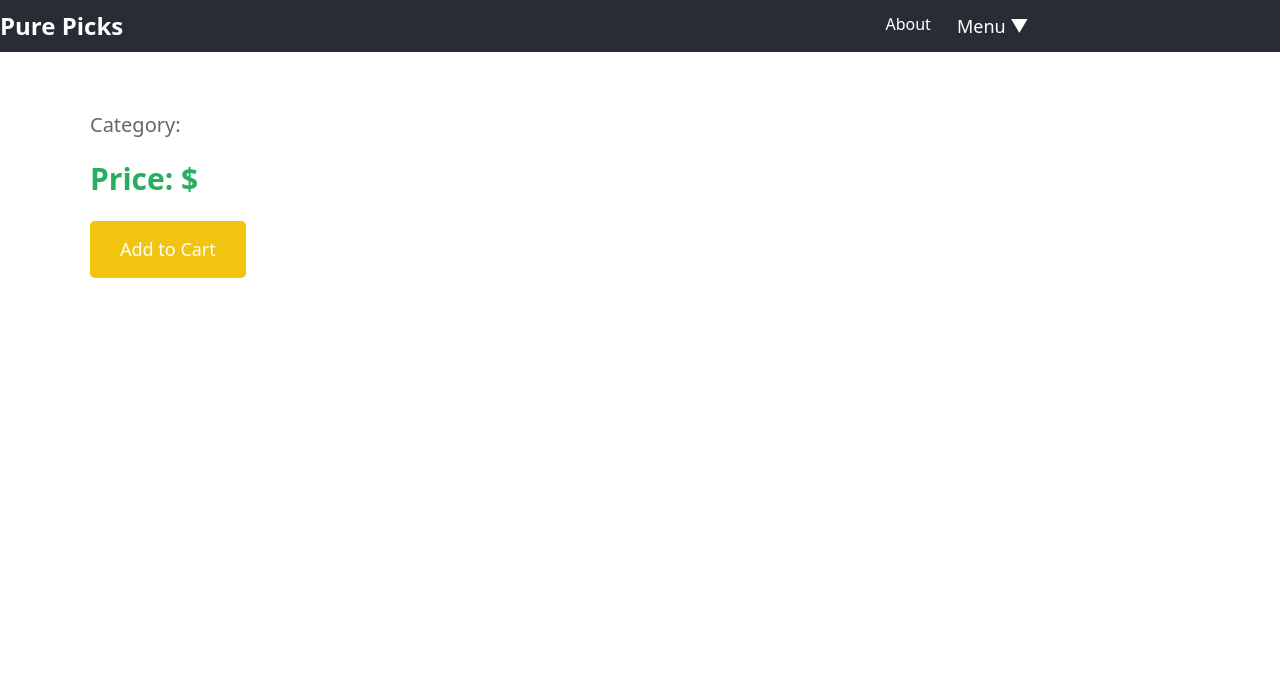
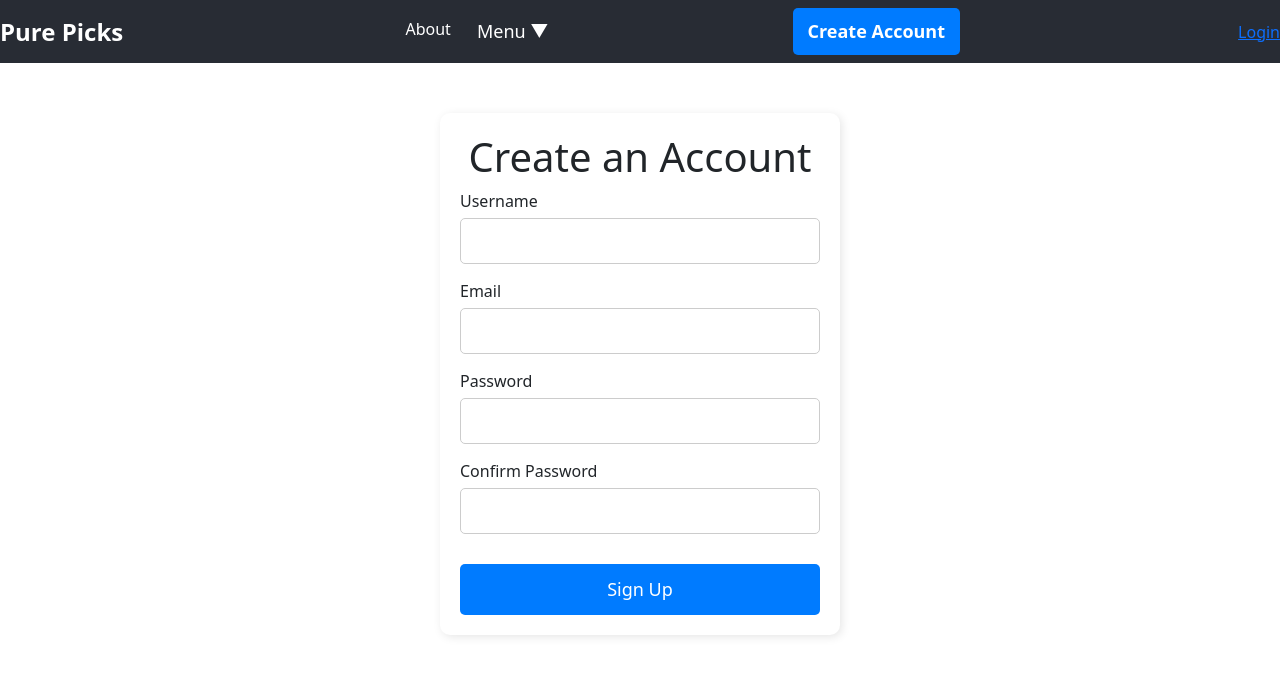
Before and after one commit to HenryDaley2/CapstoneProject, a React (Vite) app in the folder react/: page /createaccount in a window 1280 px wide. Shown: the top 676 px of the page. Built offline with nearby package versions, Linux system fonts and the light colour scheme; no server answers.

Commit message:
final wednesday push

```diff
--- a/react/src/App.css
+++ b/react/src/App.css
@@ -95,7 +95,26 @@ body {
   border-radius: 5px;
   cursor: pointer;
 }
+/* ========== CREATE ACCOUNT BUTTON ========== */
+.navbar-right {
+  display: flex;
+  align-items: center;
+}
 
+.create-account-btn {
+  background-color: #007bff;
+  color: white;
+  text-decoration: none;
+  padding: 10px 15px;
+  border-radius: 5px;
+  font-size: 18px;
+  font-weight: bold;
+  transition: background 0.3s ease;
+}
+
+.create-account-btn:hover {
+  background-color: #0056b3;
+}
 
 /* ========== HOME PAGE ========== */
 .home-container {
@@ -256,3 +275,63 @@ body {
     grid-template-columns: repeat(auto-fit, minmax(180px, 1fr));
   }
 }
+/* ========== CREATE ACCOUNT FORM ========== */
+.account-container {
+  max-width: 400px;
+  margin: 50px auto;
+  padding: 20px;
+  background: white;
+  border-radius: 10px;
+  box-shadow: 2px 2px 10px rgba(0, 0, 0, 0.1);
+  text-align: center;
+}
+
+h1 {
+  font-size: 24px;
+  margin-bottom: 20px;
+}
+
+.account-form {
+  display: flex;
+  flex-direction: column;
+}
+
+.form-group {
+  margin-bottom: 15px;
+  text-align: left;
+}
+
+.form-group label {
+  display: block;
+  font-size: 16px;
+  margin-bottom: 5px;
+}
+
+.form-group input {
+  width: 100%;
+  padding: 10px;
+  border: 1px solid #ccc;
+  border-radius: 5px;
+  font-size: 16px;
+}
+
+.error {
+  color: red;
+  font-size: 14px;
+  margin-top: 5px;
+}
+
+.submit-button {
+  padding: 12px;
+  font-size: 18px;
+  background-color: #007bff;
+  color: white;
+  border: none;
+  border-radius: 5px;
+  cursor: pointer;
+  margin-top: 15px;
+}
+
+.submit-button:hover {
+  background-color: #0056b3;
+}
--- a/react/src/App.jsx
+++ b/react/src/App.jsx
@@ -6,6 +6,8 @@ import "./App.css";
 import Products from "./assets/Products.json";
 import React, { useState, useEffect } from "react";
 import ProductDisplay from "./components/ProductDisplay";
+import CreateAccount from "./components/CreateAccount";
+import Login from "./components/Login";
 
 const App = () => {
     const [data, setData] = useState([]);
@@ -30,11 +32,22 @@ const App = () => {
 
   return (
     <Router>
-      <Navbar data = {data}/>
+      <Navbar data={data} />
       <Routes>
-        <Route path=":id" element ={<ProductDisplay/>} />
-        <Route path="/" element={<Home data = {data} filterProducts={filterProducts} setFilterProducts = {setFilterProducts} />} />
+        <Route path=":id" element={<ProductDisplay />} />
+        <Route
+          path="/"
+          element={
+            <Home
+              data={data}
+              filterProducts={filterProducts}
+              setFilterProducts={setFilterProducts}
+            />
+          }
+        />
         <Route path="/about" element={<About />} />
+        <Route path="/createaccount" element={<CreateAccount />} />
+        <Route path="/login" element={<Login />} />
       </Routes>
     </Router>
   );
--- /dev/null
+++ b/react/src/components/CreateAccount.jsx
@@ -0,0 +1,127 @@
+import { useState } from "react";
+import "../App.css";
+
+const CreateAccount = () => {
+  const [formData, setFormData] = useState({
+    username: "",
+    email: "",
+    password: "",
+    confirmPassword: "",
+  });
+
+  const [errors, setErrors] = useState({});
+  const [successMessage, setSuccessMessage] = useState("");
+
+  // Handle input changes
+  const handleChange = (e) => {
+    setFormData({ ...formData, [e.target.name]: e.target.value });
+  };
+
+  // Validate form
+  const validateForm = () => {
+    let newErrors = {};
+    if (!formData.username.trim()) newErrors.username = "Username is required.";
+    if (!formData.email.includes("@")) newErrors.email = "Enter a valid email.";
+    if (formData.password.length < 6)
+      newErrors.password = "Password must be at least 6 characters.";
+    if (formData.password !== formData.confirmPassword)
+      newErrors.confirmPassword = "Passwords do not match.";
+    setErrors(newErrors);
+    return Object.keys(newErrors).length === 0;
+  };
+
+  // Handle form submission
+  const handleSubmit = async (e) => {
+    e.preventDefault();
+    if (validateForm()) {
+      try {
+        const response = await fetch("http://localhost:3000/register", {
+          method: "POST",
+          headers: { "Content-Type": "application/json" },
+          body: JSON.stringify({
+            username: formData.username,
+            email: formData.email,
+            password: formData.password, // NO HASHING
+          }),
+        });
+
+        const data = await response.json();
+        if (response.ok) {
+          setSuccessMessage(data.message);
+          setFormData({
+            username: "",
+            email: "",
+            password: "",
+            confirmPassword: "",
+          });
+          setErrors({});
+        } else {
+          setErrors({ general: data.message || "Something went wrong" });
+        }
+      } catch (error) {
+        setErrors({ general: "Failed to connect to server" });
+      }
+    }
+  };
+
+  return (
+    <div className="account-container">
+      <h1>Create an Account</h1>
+      <form className="account-form" onSubmit={handleSubmit}>
+        <div className="form-group">
+          <label>Username</label>
+          <input
+            type="text"
+            name="username"
+            value={formData.username}
+            onChange={handleChange}
+          />
+          {errors.username && <p className="error">{errors.username}</p>}
+        </div>
+
+        <div className="form-group">
+          <label>Email</label>
+          <input
+            type="email"
+            name="email"
+            value={formData.email}
+            onChange={handleChange}
+          />
+          {errors.email && <p className="error">{errors.email}</p>}
+        </div>
+
+        <div className="form-group">
+          <label>Password</label>
+          <input
+            type="password"
+            name="password"
+            value={formData.password}
+            onChange={handleChange}
+          />
+          {errors.password && <p className="error">{errors.password}</p>}
+        </div>
+
+        <div className="form-group">
+          <label>Confirm Password</label>
+          <input
+            type="password"
+            name="confirmPassword"
+            value={formData.confirmPassword}
+            onChange={handleChange}
+          />
+          {errors.confirmPassword && (
+            <p className="error">{errors.confirmPassword}</p>
+          )}
+        </div>
+
+        <button type="submit" className="submit-button">
+          Sign Up
+        </button>
+        {errors.general && <p className="error">{errors.general}</p>}
+        {successMessage && <p className="success">{successMessage}</p>}
+      </form>
+    </div>
+  );
+};
+
+export default CreateAccount;
--- a/react/src/components/Login.jsx
+++ b/react/src/components/Login.jsx
@@ -0,0 +1,92 @@
+import { useState } from "react";
+import { useNavigate } from "react-router-dom";
+import "../App.css";
+
+const Login = () => {
+  const [formData, setFormData] = useState({
+    email: "",
+    password: "",
+  });
+
+  const [errors, setErrors] = useState({});
+  const [successMessage, setSuccessMessage] = useState("");
+  const navigate = useNavigate();
+
+  // Handle input changes
+  const handleChange = (e) => {
+    setFormData({ ...formData, [e.target.name]: e.target.value });
+  };
+
+  // Handle login form submission
+  const handleSubmit = async (e) => {
+    e.preventDefault();
+    setErrors({});
+    setSuccessMessage("");
+
+    try {
+      const response = await fetch("http://localhost:3000/login", {
+        method: "POST",
+        headers: { "Content-Type": "application/json" },
+        body: JSON.stringify({
+          email: formData.email,
+          password: formData.password,
+        }),
+      });
+
+      const data = await response.json();
+
+      if (response.ok) {
+        setSuccessMessage("Login successful!");
+        setFormData({ email: "", password: "" });
+
+        // Store user session (use sessionStorage if you prefer non-persistent storage)
+        localStorage.setItem("user", JSON.stringify(data.user));
+
+        // Redirect to home page after login
+        setTimeout(() => navigate("/"), 1500);
+      } else {
+        setErrors({ general: data.message || "Invalid credentials" });
+      }
+    } catch (error) {
+      setErrors({ general: "Failed to connect to server" });
+    }
+  };
+
+  return (
+    <div className="account-container">
+      <h1>Login</h1>
+      <form className="account-form" onSubmit={handleSubmit}>
+        <div className="form-group">
+          <label>Email</label>
+          <input
+            type="email"
+            name="email"
+            value={formData.email}
+            onChange={handleChange}
+            required
+          />
+        </div>
+
+        <div className="form-group">
+          <label>Password</label>
+          <input
+            type="password"
+            name="password"
+            value={formData.password}
+            onChange={handleChange}
+            required
+          />
+        </div>
+
+        <button type="submit" className="submit-button">
+          Login
+        </button>
+
+        {errors.general && <p className="error">{errors.general}</p>}
+        {successMessage && <p className="success">{successMessage}</p>}
+      </form>
+    </div>
+  );
+};
+
+export default Login;
--- a/react/src/components/Navbar.jsx
+++ b/react/src/components/Navbar.jsx
@@ -1,5 +1,6 @@
 import { Link } from "react-router-dom";
 import { useState } from "react";
+
 
 const Navbar = () => {
   const [dropdownOpen, setDropdownOpen] = useState(false);
@@ -28,27 +29,39 @@ const Navbar = () => {
           <button className="dropdown-button">Menu ▼</button>
           {dropdownOpen && (
             <div className="dropdown-menu">
-              <Link to="/option1" className="dropdown-item">
+              <Link to="/category/fruits" className="dropdown-item">
                 Fruits
               </Link>
-              <Link to="/option2" className="dropdown-item">
+              <Link to="/category/vegetables" className="dropdown-item">
                 Vegetables
               </Link>
-              <Link to="/option3" className="dropdown-item">
+              <Link to="/category/dairy" className="dropdown-item">
                 Dairy
               </Link>
-              <Link to="/option1" className="dropdown-item">
+              <Link to="/category/meats" className="dropdown-item">
                 Meats
               </Link>
-              <Link to="/option2" className="dropdown-item">
+              <Link to="/category/seafood" className="dropdown-item">
                 Seafood
               </Link>
-              <Link to="/option3" className="dropdown-item">
+              <Link to="/category/bread" className="dropdown-item">
                 Bread
-                </Link>
+              </Link>
             </div>
           )}
         </div>
+      </div>
+
+      {/* Right Section - Create Account Button */}
+      <div className="navbar-right">
+        <Link to="/createaccount" className="create-account-btn">
+          Create Account
+        </Link>
+      </div>
+      <div className="navbar-right">
+        <Link to="/login" className="login-btn">
+          Login
+        </Link>
       </div>
     </nav>
   );
```
Also changed, not shown: 2 other files (tests, documents, lock files or other folders).
